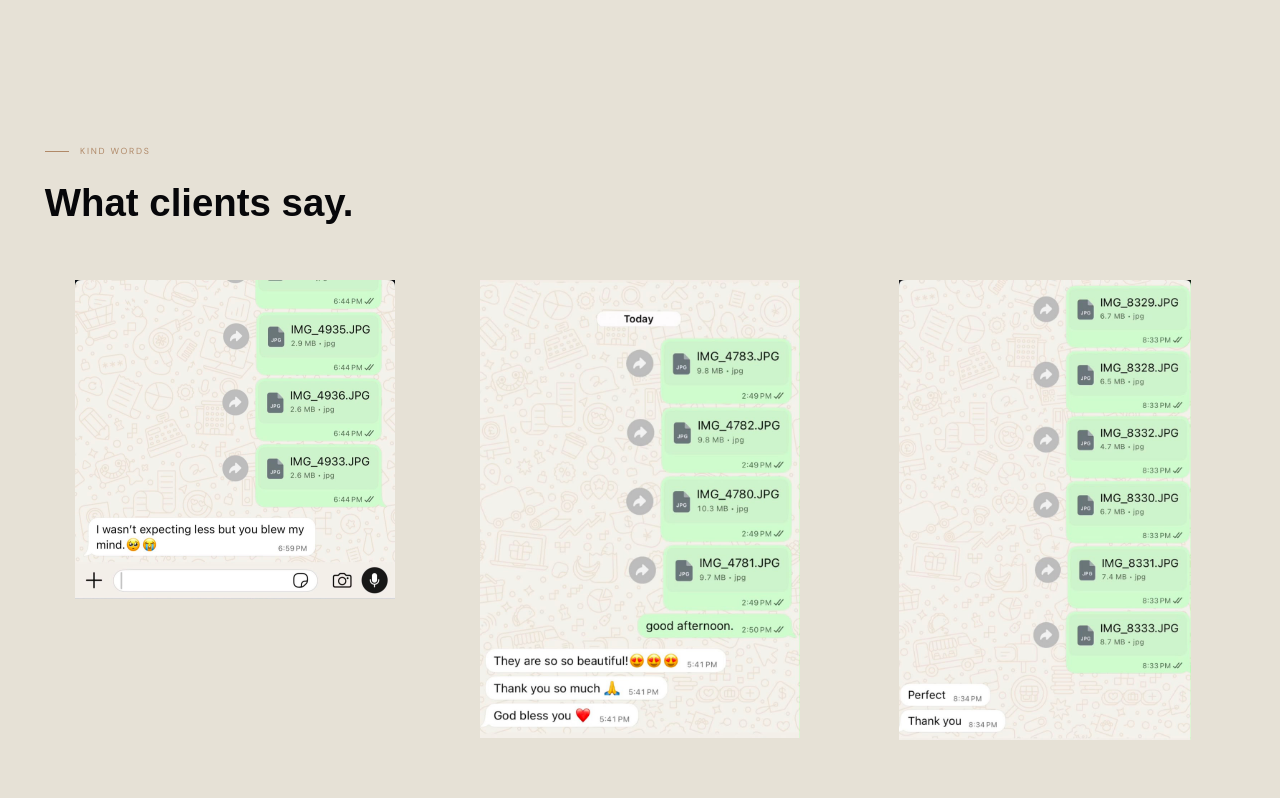
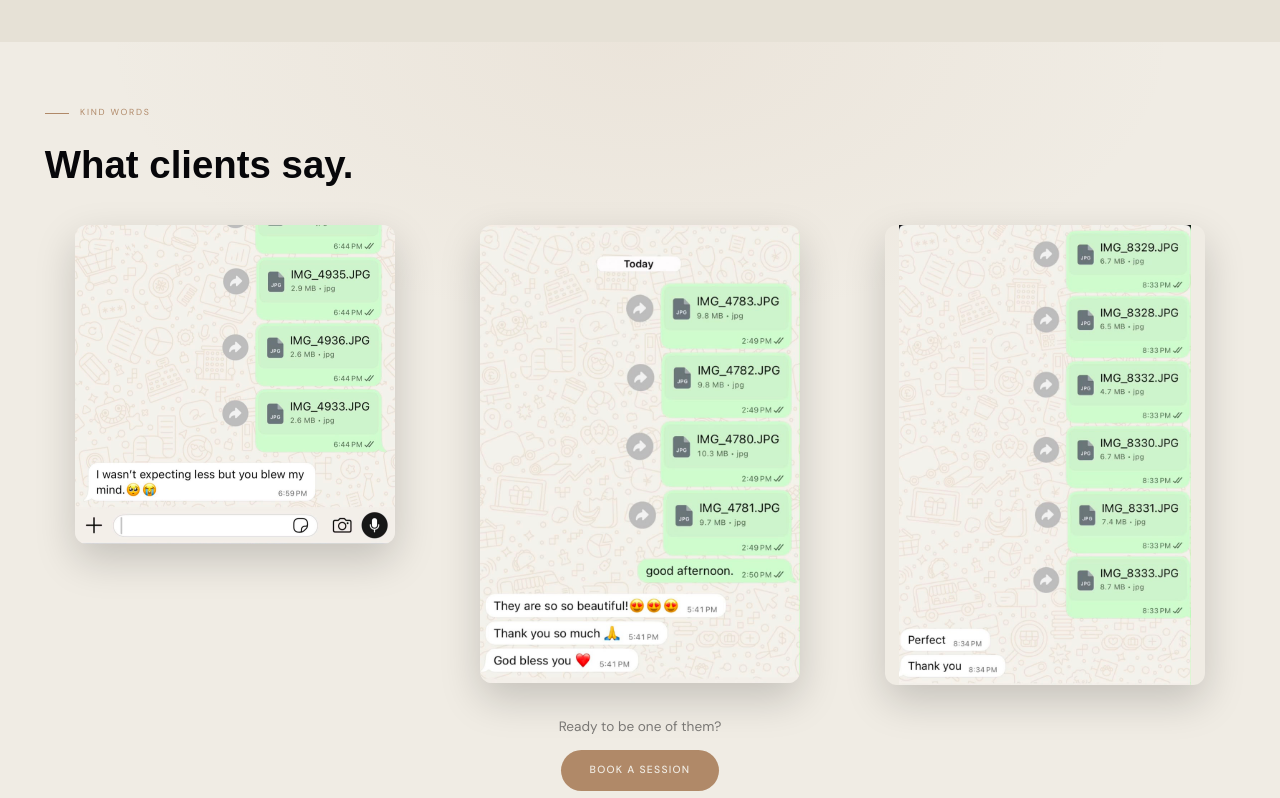
Before and after one commit to moyocodes/LUMEN-Photography-Portfolio, a React (Vite) app: page / in a window 1280 px wide. Shown: the part 9760-10558 px from the top of the page. Built offline with nearby package versions, Linux system fonts and the light colour scheme; a web font is replaced by a local one.

Commit message:
Tweak testimonials and policy/FAQ copy

```diff
--- a/src/components/site/PolicyFaq.jsx
+++ b/src/components/site/PolicyFaq.jsx
@@ -28,7 +28,7 @@ export function PolicyFaq() {
 
   return (
     <section
-      className="relative overflow-hidden bg-surface px-(--gap) py-[clamp(3rem,6vw,6rem)]"
+      className="relative overflow-hidden bg-surface px-(--gap) py-[clamp(2.5rem,5vw,4.5rem)]"
       style={{ "--gap": "clamp(1.2rem, 3.5vw, 3.5rem)" }}
     >
       <div
--- a/src/components/site/Testimonials.jsx
+++ b/src/components/site/Testimonials.jsx
@@ -20,30 +20,38 @@ export function Testimonials() {
   return (
     <section
       id="testi"
-      className="bg-surface px-(--gap) py-[clamp(3rem,6vw,6rem)]"
+      className="relative overflow-hidden bg-background px-(--gap) py-[clamp(2.5rem,5vw,4.5rem)]"
       style={{ "--gap": "clamp(1.2rem, 3.5vw, 3.5rem)" }}
     >
-      <div className="mx-auto max-w-(--max)" style={{ "--max": "1260px" }}>
+      <div
+        aria-hidden="true"
+        className="pointer-events-none absolute inset-0"
+        style={{
+          background:
+            "radial-gradient(60% 50% at 50% 0%, color-mix(in srgb, var(--rose) 8%, transparent) 0%, transparent 70%)",
+        }}
+      />
+      <div className="relative mx-auto max-w-(--max)" style={{ "--max": "1260px" }}>
         <p className="sr mb-4 flex items-center gap-[0.7rem] text-[0.55rem] tracking-[0.2em] uppercase text-rose before:block before:h-px before:w-6 before:bg-rose">
           Kind words
         </p>
-        <h2 className="sr mb-12 font-display text-[clamp(1.8rem,3vw,3rem)] font-bold text-foreground">
+        <h2 className="sr mb-8 font-display text-[clamp(1.8rem,3vw,3rem)] font-bold text-foreground">
           What clients say.
         </h2>
 
-        <div className="sr mt-12 hidden gap-6 md:grid md:grid-cols-3">
+        <div className="sr mt-8 hidden gap-6 md:grid md:grid-cols-3">
           {REVIEWS.map((t, i) => (
             <img
               key={i}
               src={t.src}
               alt={t.alt}
               data-cursor-hover
-              className="mx-auto h-auto max-h-[460px] w-full max-w-[320px] object-contain"
+              className="mx-auto h-auto max-h-[460px] w-full max-w-[320px] rounded-xl object-contain shadow-[0_16px_40px_rgba(0,0,0,0.18)]"
             />
           ))}
         </div>
 
-        <div className="sr relative mt-12 overflow-hidden md:hidden">
+        <div className="sr relative mt-8 overflow-hidden md:hidden">
           <div
             className="flex transition-transform duration-500 ease-[cubic-bezier(0.22,1,0.36,1)]"
             style={{ transform: `translateX(-${active * 100}%)` }}
@@ -54,13 +62,13 @@ export function Testimonials() {
                   src={t.src}
                   alt={t.alt}
                   data-cursor-hover
-                  className="mx-auto h-auto max-h-[520px] w-full max-w-[360px] object-contain"
+                  className="mx-auto h-auto max-h-[520px] w-full max-w-[360px] rounded-xl object-contain shadow-[0_16px_40px_rgba(0,0,0,0.18)]"
                 />
               </div>
             ))}
           </div>
 
-          <div className="mt-8 flex items-center justify-center gap-[0.5rem]">
+          <div className="mt-5 flex items-center justify-center gap-[0.5rem]">
             {REVIEWS.map((_, i) => (
               <button
                 key={i}
@@ -76,7 +84,7 @@ export function Testimonials() {
           </div>
         </div>
 
-        <div className="sr mt-14 flex flex-col items-center gap-4 text-center">
+        <div className="sr mt-8 flex flex-col items-center gap-3 text-center">
           <p className="text-[0.85rem] text-foreground/50">
             Ready to be one of them?
           </p>
```
